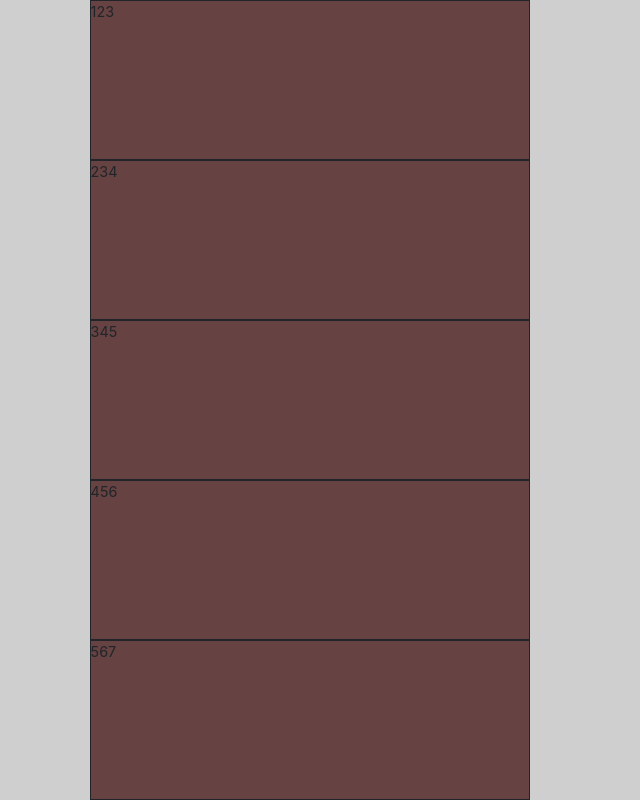
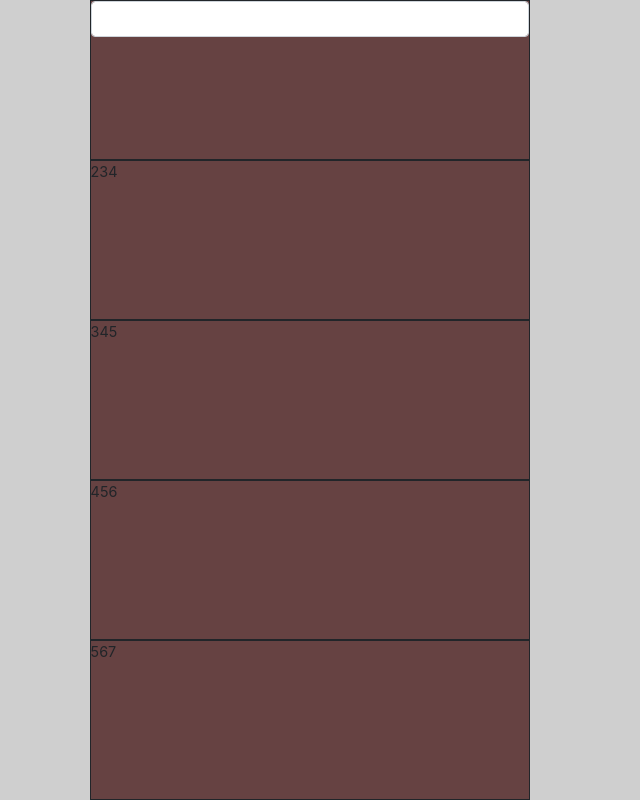
Before and after one commit to luongquytnvn/netlify, an Angular app: page / in a window 1280 px wide. Shown: the whole page, without its empty margins (0-640 px from the left). Built offline with nearby package versions, Linux system fonts and the light colour scheme.

Commit message:
add input

```diff
--- a/src/app/view/home/home.component.html
+++ b/src/app/view/home/home.component.html
@@ -3,7 +3,7 @@
     <div class="sb-form">
       <form class="h-100">
         <div class="form-group m-0" style="height: 20%; border: 1px solid">
-          <span>123</span>
+          <input class="form-control" type="text">
         </div>
         <div class="form-group m-0" style="height: 20%; border: 1px solid">
           <span>234</span>
```
